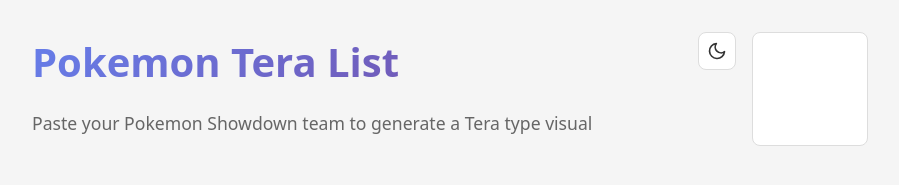
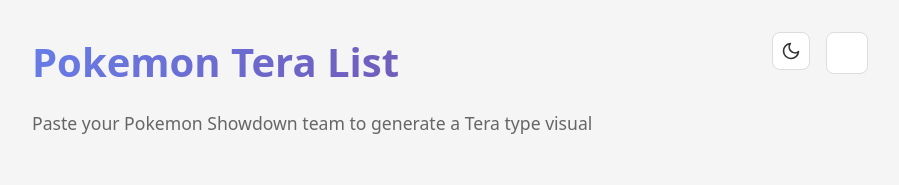
Before and after one commit to dvalinotti/pkmnteralist, a React (Vite) app: page / in a window 1280 px wide. Shown: the top 185 px of the page, without its empty margins (190-1089 px from the left). Built offline with nearby package versions, Linux system fonts and the light colour scheme.

Commit message:
Fix github logo in header

```diff
--- a/src/App.css
+++ b/src/App.css
@@ -41,6 +41,10 @@
   justify-content: center;
   transition: background-color 0.2s, border-color 0.2s;
   flex-shrink: 0;
+}
+
+.icon-button > a {
+  height: 24px;
 }
 
 .theme-toggle {
--- a/src/components/Header.tsx
+++ b/src/components/Header.tsx
@@ -11,19 +11,26 @@
       </div>
       <ThemeToggle />
       <button className="icon-button">
+        <a
+          href="https://github.com/dvalinotti/pkmnteralist"
+          target="_blank"
+          rel="noopener noreferrer"
+        >
           <svg
-          className="github-icon"
-          width="98"
-          height="96"
             xmlns="http://www.w3.org/2000/svg"
+            width="24"
+            height="24"
+            viewBox="0 0 24 24"
+            fill="none"
           >
             <path
               fill-rule="evenodd"
               clip-rule="evenodd"
-            d="M48.854 0C21.839 0 0 22 0 49.217c0 21.756 13.993 40.172 33.405 46.69 2.427.49 3.316-1.059 3.316-2.362 0-1.141-.08-5.052-.08-9.127-13.59 2.934-16.42-5.867-16.42-5.867-2.184-5.704-5.42-7.17-5.42-7.17-4.448-3.015.324-3.015.324-3.015 4.934.326 7.523 5.052 7.523 5.052 4.367 7.496 11.404 5.378 14.235 4.074.404-3.178 1.699-5.378 3.074-6.6-10.839-1.141-22.243-5.378-22.243-24.283 0-5.378 1.94-9.778 5.014-13.2-.485-1.222-2.184-6.275.486-13.038 0 0 4.125-1.304 13.426 5.052a46.97 46.97 0 0 1 12.214-1.63c4.125 0 8.33.571 12.213 1.63 9.302-6.356 13.427-5.052 13.427-5.052 2.67 6.763.97 11.816.485 13.038 3.155 3.422 5.015 7.822 5.015 13.2 0 18.905-11.404 23.06-22.324 24.283 1.78 1.548 3.316 4.481 3.316 9.126 0 6.6-.08 11.897-.08 13.526 0 1.304.89 2.853 3.316 2.364 19.412-6.52 33.405-24.935 33.405-46.691C97.707 22 75.788 0 48.854 0z"
-            fill="#fff"
+              d="M12 0C5.373 0 0 5.373 0 12c0 5.25 3.438 9.688 8.207 11.188.6.111.793-.261.793-.577 0-.287-.011-1.045-.016-2.052-3.338.724-4.042-1.607-4.042-1.607-.546-1.384-1.333-1.754-1.333-1.754-1.089-.743.083-.728.083-.728 1.204.085 1.838 1.237 1.838 1.237 1.067 1.826 2.8 1.297 3.482.992.108-.773.418-1.297.762-1.597-2.665-.303-5.467-1.333-5.467-5.933 0-1.313.469-2.386 1.236-3.22-.124-.303-.536-1.53.117-3.185 0 0 1.008-.322 3.301 1.23a11.53 11.53 0 0 1 3.003-.404c1.018 0 2.042.137 3.003.404 2.293-1.552 3.301-1.23 3.301-1.23.653 1.655.241 2.882.118 3.185.767.834 1.236 1.907 1.236 3.22 0 4.607-2.805 5.63-5.475 5.925.43.371.815 1.102.815 2.222 0 1.606-.014 2.903-.014 3.295 0 .319.192.693.798.577C20.563 21.688 24 17.25 24 12c0-6.627-5.373-12-12-12z"
+              fill="white"
             />
           </svg>
+        </a>
       </button>
     </header>
   );
--- a/src/components/ThemeToggle.tsx
+++ b/src/components/ThemeToggle.tsx
@@ -12,8 +12,8 @@
       {theme === "dark" ? (
         <svg
           xmlns="http://www.w3.org/2000/svg"
-          width="20"
-          height="20"
+          width="24"
+          height="24"
           viewBox="0 0 24 24"
           fill="none"
           stroke="currentColor"
```
Lines whose indentation alone changed are shown as unchanged.
